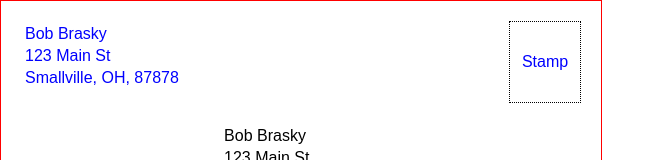
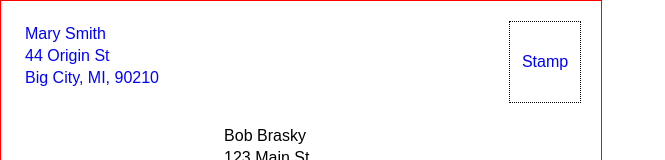
Before and after one commit to daputnam/react-envelope, a React (Create React App) app: page / in a window 1280 px wide. Shown: the top 160 px of the page, without its empty margins (0-665 px from the left). Built offline with nearby package versions, Linux system fonts and the light colour scheme.

Commit message:
added two different people

```diff
--- a/src/index.js
+++ b/src/index.js
@@ -33,7 +33,7 @@ const Envelope = props => {
   );
 };
 
-const person = {
+const person1 = {
   firstName: "Bob",
   lastName: "Brasky",
   address: {
@@ -44,8 +44,19 @@ const person = {
     zip: 87878
   }
 };
+const person2 = {
+  firstName: "Mary",
+  lastName: "Smith",
+  address: {
+    number: 44,
+    street: "Origin St",
+    city: "Big City",
+    state: "MI",
+    zip: 90210
+  }
+};
 
 ReactDOM.render(
-  <Envelope toPerson={person} fromPerson={person} />,
+  <Envelope toPerson={person1} fromPerson={person2} />,
   document.getElementById("root")
 );
```
